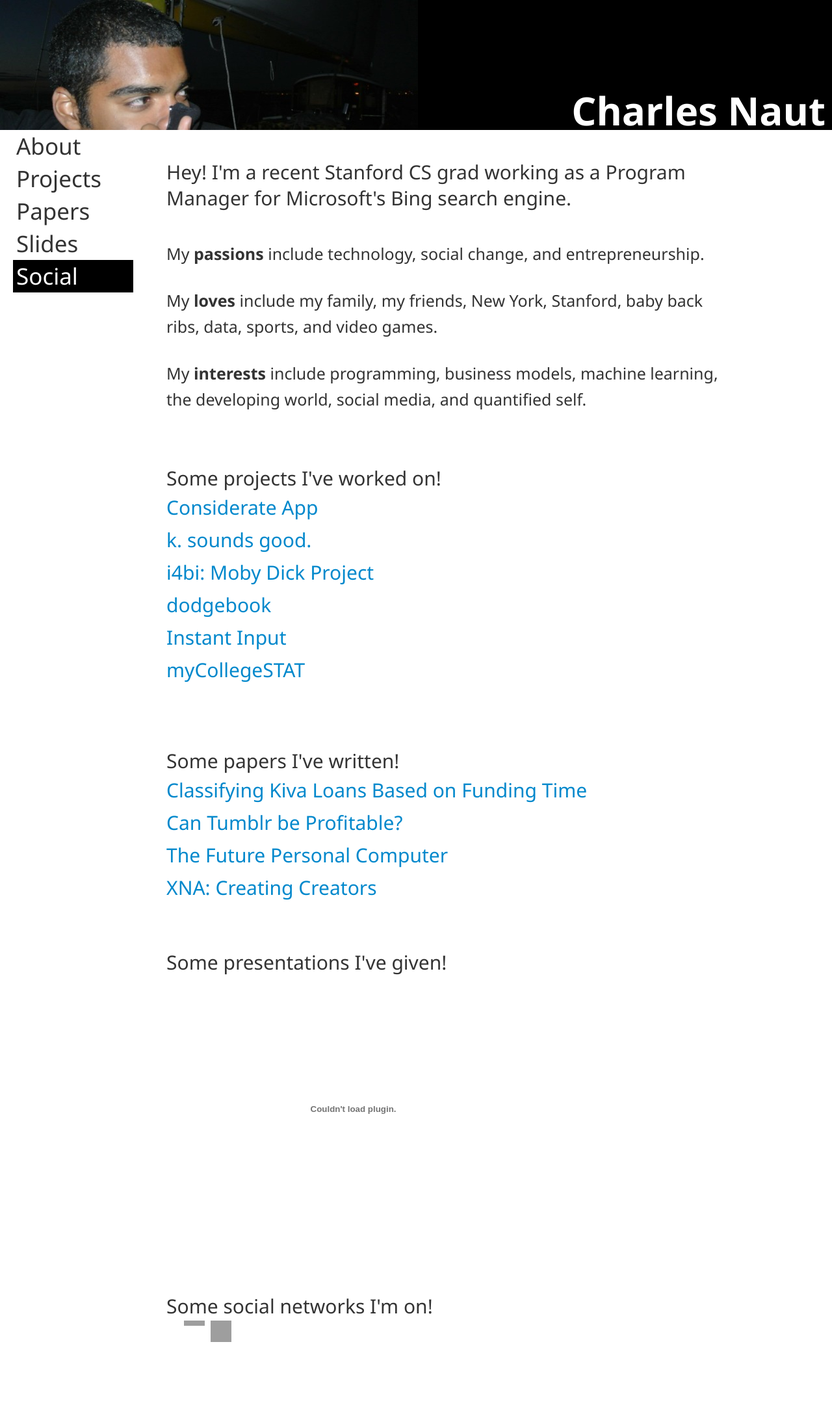
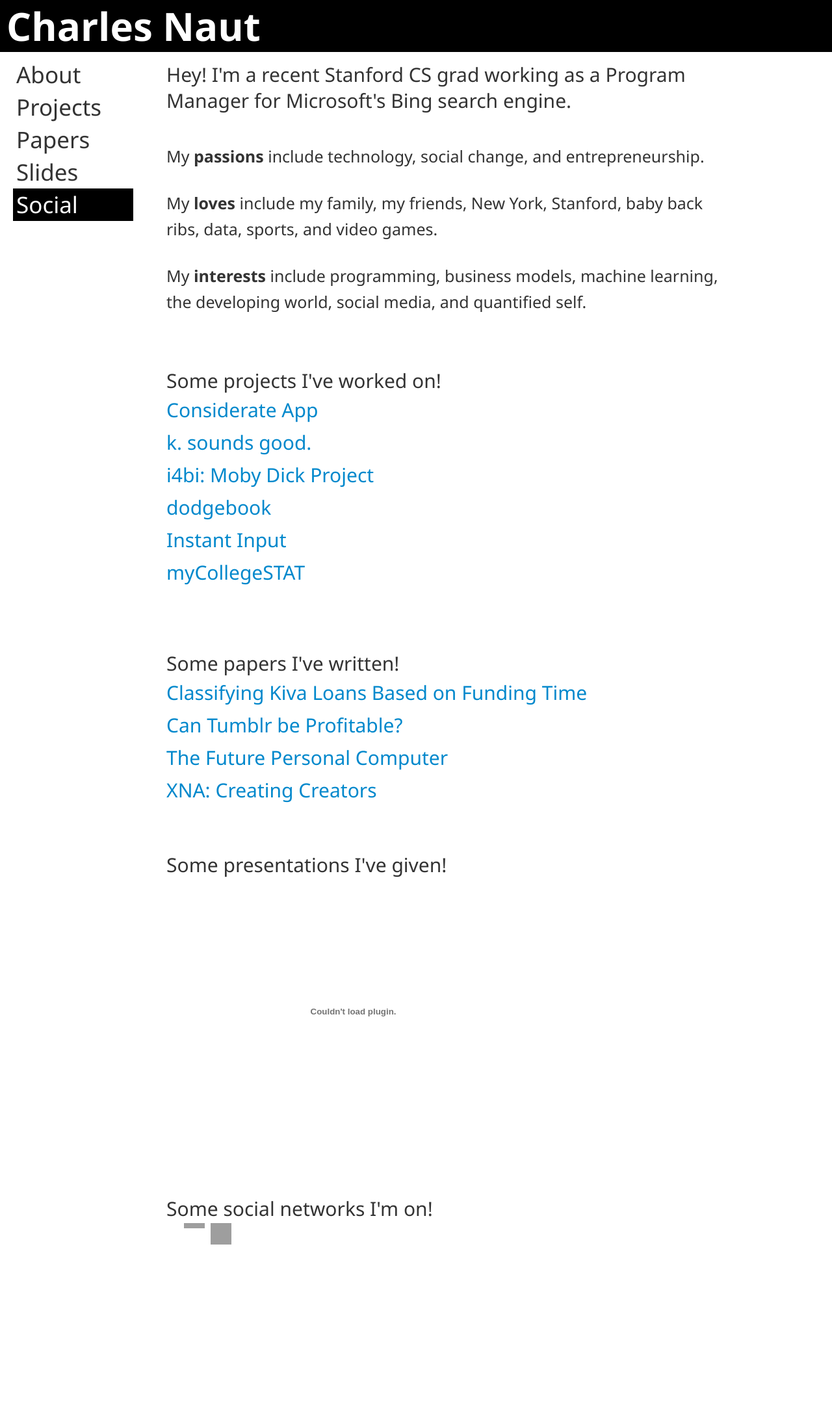
Before and after one commit to cnaut/charlesnaut.com-old, a Django app: page / in a window 1280 px wide. Shown: the whole page at 65% size. After the commit the page ends 1915 px from the top, so only its background shows below. Run offline with Django 3.2, Linux system fonts and the light colour scheme; grey boxes are pictures that could not be loaded.

Commit message:
Make top banner fixed

```diff
--- a/charlesnaut/pages/static/css/main.css
+++ b/charlesnaut/pages/static/css/main.css
@@ -4,34 +4,33 @@ body * {
 
 #banner {
     margin: 0;
-    height: 200px;
     width: 100%;
     color: white;
     background-color: black;
-    background-image: url(/static/img/profilepic.jpg);
     background-repeat: no-repeat;
+    position: fixed;
 }
 
 #info-pane:hover {
-    background-color: white;
 }
 #info-pane:hover a {
-    color: black;
 }
 
 #info-pane {
-    float: right;
 }
 
 #banner-name {
     padding: 10px;
-    margin-top: 140px;
     font-size: 60px;
 }
 
 #banner-name a {
     color: white;
     text-decoration: none;
+}
+
+#container {
+    padding-top: 50px;
 }
 
 #bio {
@@ -43,6 +42,7 @@ body * {
 }
 
 #side-bar {
+    padding-top: 40px;
     font-size: 35px;
     font-family: "Segoe UI", Candara, "Bitstream Vera Sans", "DejaVu Sans", "Bitstream Vera Sans", "Trebuchet MS", Verdana, "Verdana Ref", sans-serif
 }
--- a/charlesnaut/pages/static/js/main.js
+++ b/charlesnaut/pages/static/js/main.js
@@ -47,7 +47,7 @@ $().ready(function() {
     var $sideBar = $("#side-bar");
 
     $(window).scroll(function(){
-        var scrollTop = $(window).scrollTop();
+        var scrollTop = $(window).scrollTop() + 80;
         var bannerHeight = $banner.height();
         var marginTop = scrollTop - bannerHeight;
         marginTop = (marginTop < 0) ? 0 : marginTop;
```
